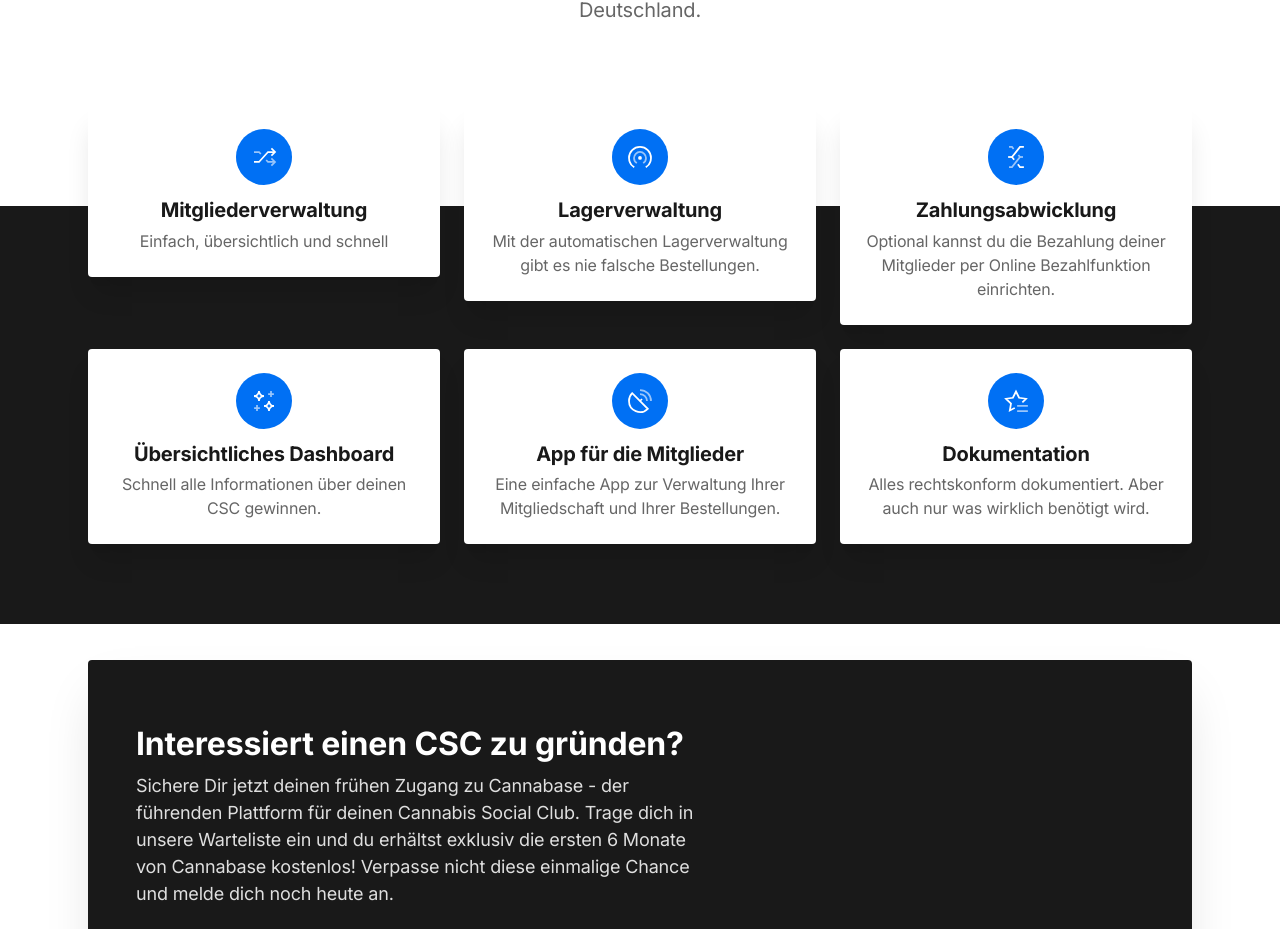
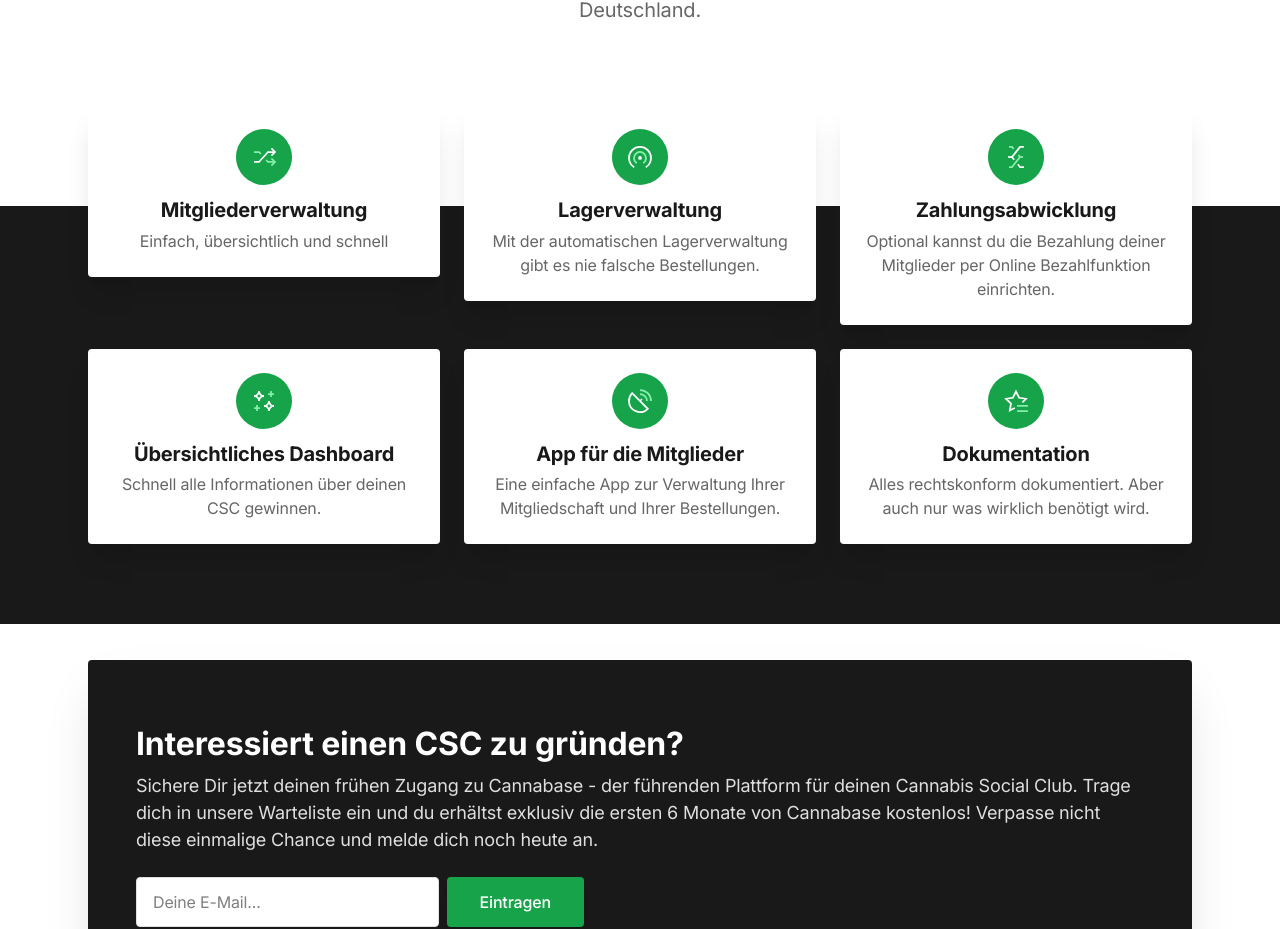
Before and after one commit to cannabase/cannabase-landing, a Next.js app: page / in a window 1280 px wide. Shown: the part 1616-2545 px from the top of the page. Built offline with nearby package versions, Linux system fonts and the light colour scheme.

Commit message:
fix: green colors

```diff
--- a/components/features-blocks.tsx
+++ b/components/features-blocks.tsx
@@ -22,11 +22,11 @@
             <div className="relative flex flex-col items-center p-6 bg-white rounded shadow-xl">
               <svg className="w-16 h-16 p-1 -mt-1 mb-2" viewBox="0 0 64 64" xmlns="http://www.w3.org/2000/svg">
                 <g fill="none" fillRule="evenodd">
-                  <rect className="fill-current text-blue-600" width="64" height="64" rx="32" />
+                  <rect className="fill-current text-green-600" width="64" height="64" rx="32" />
                   <g strokeWidth="2">
-                    <path className="stroke-current text-blue-300" d="M34.514 35.429l2.057 2.285h8M20.571 26.286h5.715l2.057 2.285" />
+                    <path className="stroke-current text-green-300" d="M34.514 35.429l2.057 2.285h8M20.571 26.286h5.715l2.057 2.285" />
                     <path className="stroke-current text-white" d="M20.571 37.714h5.715L36.57 26.286h8" />
-                    <path className="stroke-current text-blue-300" strokeLinecap="square" d="M41.143 34.286l3.428 3.428-3.428 3.429" />
+                    <path className="stroke-current text-green-300" strokeLinecap="square" d="M41.143 34.286l3.428 3.428-3.428 3.429" />
                     <path className="stroke-current text-white" strokeLinecap="square" d="M41.143 29.714l3.428-3.428-3.428-3.429" />
                   </g>
                 </g>
@@ -39,11 +39,11 @@
             <div className="relative flex flex-col items-center p-6 bg-white rounded shadow-xl">
               <svg className="w-16 h-16 p-1 -mt-1 mb-2" viewBox="0 0 64 64" xmlns="http://www.w3.org/2000/svg">
                 <g fill="none" fillRule="evenodd">
-                  <rect className="fill-current text-blue-600" width="64" height="64" rx="32" />
+                  <rect className="fill-current text-green-600" width="64" height="64" rx="32" />
                   <g strokeWidth="2" transform="translate(19.429 20.571)">
                     <circle className="stroke-current text-white" strokeLinecap="square" cx="12.571" cy="12.571" r="1.143" />
                     <path className="stroke-current text-white" d="M19.153 23.267c3.59-2.213 5.99-6.169 5.99-10.696C25.143 5.63 19.514 0 12.57 0 5.63 0 0 5.629 0 12.571c0 4.527 2.4 8.483 5.99 10.696" />
-                    <path className="stroke-current text-blue-300" d="M16.161 18.406a6.848 6.848 0 003.268-5.835 6.857 6.857 0 00-6.858-6.857 6.857 6.857 0 00-6.857 6.857 6.848 6.848 0 003.268 5.835" />
+                    <path className="stroke-current text-green-300" d="M16.161 18.406a6.848 6.848 0 003.268-5.835 6.857 6.857 0 00-6.858-6.857 6.857 6.857 0 00-6.857 6.857 6.848 6.848 0 003.268 5.835" />
                   </g>
                 </g>
               </svg>
@@ -55,11 +55,11 @@
             <div className="relative flex flex-col items-center p-6 bg-white rounded shadow-xl">
               <svg className="w-16 h-16 p-1 -mt-1 mb-2" viewBox="0 0 64 64" xmlns="http://www.w3.org/2000/svg">
                 <g fill="none" fillRule="evenodd">
-                  <rect className="fill-current text-blue-600" width="64" height="64" rx="32" />
+                  <rect className="fill-current text-green-600" width="64" height="64" rx="32" />
                   <g strokeWidth="2">
-                    <path className="stroke-current text-blue-300" d="M34.743 29.714L36.57 32 27.43 43.429H24M24 20.571h3.429l1.828 2.286" />
+                    <path className="stroke-current text-green-300" d="M34.743 29.714L36.57 32 27.43 43.429H24M24 20.571h3.429l1.828 2.286" />
                     <path className="stroke-current text-white" strokeLinecap="square" d="M34.743 41.143l1.828 2.286H40M40 20.571h-3.429L27.43 32l1.828 2.286" />
-                    <path className="stroke-current text-blue-300" d="M36.571 32H40" />
+                    <path className="stroke-current text-green-300" d="M36.571 32H40" />
                     <path className="stroke-current text-white" d="M24 32h3.429" strokeLinecap="square" />
                   </g>
                 </g>
@@ -72,12 +72,12 @@
             <div className="relative flex flex-col items-center p-6 bg-white rounded shadow-xl">
               <svg className="w-16 h-16 p-1 -mt-1 mb-2" viewBox="0 0 64 64" xmlns="http://www.w3.org/2000/svg">
                 <g fill="none" fillRule="evenodd">
-                  <rect className="fill-current text-blue-600" width="64" height="64" rx="32" />
+                  <rect className="fill-current text-green-600" width="64" height="64" rx="32" />
                   <g strokeWidth="2">
                     <path className="stroke-current text-white" d="M32 37.714A5.714 5.714 0 0037.714 32a5.714 5.714 0 005.715 5.714" />
                     <path className="stroke-current text-white" d="M32 37.714a5.714 5.714 0 015.714 5.715 5.714 5.714 0 015.715-5.715M20.571 26.286a5.714 5.714 0 005.715-5.715A5.714 5.714 0 0032 26.286" />
                     <path className="stroke-current text-white" d="M20.571 26.286A5.714 5.714 0 0126.286 32 5.714 5.714 0 0132 26.286" />
-                    <path className="stroke-current text-blue-300" d="M21.714 40h4.572M24 37.714v4.572M37.714 24h4.572M40 21.714v4.572" strokeLinecap="square" />
+                    <path className="stroke-current text-green-300" d="M21.714 40h4.572M24 37.714v4.572M37.714 24h4.572M40 21.714v4.572" strokeLinecap="square" />
                   </g>
                 </g>
               </svg>
@@ -89,10 +89,10 @@
             <div className="relative flex flex-col items-center p-6 bg-white rounded shadow-xl">
               <svg className="w-16 h-16 p-1 -mt-1 mb-2" viewBox="0 0 64 64" xmlns="http://www.w3.org/2000/svg">
                 <g fill="none" fillRule="evenodd">
-                  <rect className="fill-current text-blue-600" width="64" height="64" rx="32" />
+                  <rect className="fill-current text-green-600" width="64" height="64" rx="32" />
                   <g strokeWidth="2">
                     <path className="stroke-current text-white" d="M19.429 32a12.571 12.571 0 0021.46 8.89L23.111 23.11A12.528 12.528 0 0019.429 32z" />
-                    <path className="stroke-current text-blue-300" d="M32 19.429c6.943 0 12.571 5.628 12.571 12.571M32 24a8 8 0 018 8" />
+                    <path className="stroke-current text-green-300" d="M32 19.429c6.943 0 12.571 5.628 12.571 12.571M32 24a8 8 0 018 8" />
                     <path className="stroke-current text-white" d="M34.286 29.714L32 32" />
                   </g>
                 </g>
@@ -105,10 +105,10 @@
             <div className="relative flex flex-col items-center p-6 bg-white rounded shadow-xl">
               <svg className="w-16 h-16 p-1 -mt-1 mb-2" viewBox="0 0 64 64" xmlns="http://www.w3.org/2000/svg">
                 <g fill="none" fillRule="evenodd">
-                  <rect className="fill-current text-blue-600" width="64" height="64" rx="32" />
+                  <rect className="fill-current text-green-600" width="64" height="64" rx="32" />
                   <g strokeWidth="2" strokeLinecap="square">
                     <path className="stroke-current text-white" d="M29.714 40.358l-4.777 2.51 1.349-7.865-5.715-5.57 7.898-1.147L32 21.13l3.531 7.155 7.898 1.147L40 32.775" />
-                    <path className="stroke-current text-blue-300" d="M44.571 43.429H34.286M44.571 37.714H34.286" />
+                    <path className="stroke-current text-green-300" d="M44.571 43.429H34.286M44.571 37.714H34.286" />
                   </g>
                 </g>
               </svg>
--- a/components/newsletter.tsx
+++ b/components/newsletter.tsx
@@ -50,7 +50,7 @@
           <div className="pb-12 md:pb-20">
             <div className="relative bg-gray-900 rounded py-10 px-8 md:py-16 md:px-12 shadow-2xl overflow-hidden">
               <div className="relative flex flex-col lg:flex-row justify-between items-center">
-                <div className="text-center lg:text-left lg:max-w-xl">
+                <div className="text-center lg:text-left">
                   <h3 className="h3 text-white mb-2">Interessiert einen CSC zu gründen?</h3>
                   <p className="text-gray-300 text-lg mb-6">Sichere Dir jetzt deinen frühen Zugang zu Cannabase - der führenden Plattform für deinen Cannabis Social Club. Trage dich in unsere Warteliste ein und du erhältst exklusiv die ersten 6 Monate von Cannabase kostenlos! Verpasse nicht diese einmalige Chance und melde dich noch heute an.</p>
                   <form onSubmit={submitToWaitlist}>
@@ -58,7 +58,7 @@
                       <input type="email" name="email"
                              className="form-input w-full appearance-none bg-gray-800 border border-gray-700 focus:border-gray-600 rounded-sm px-4 py-3 mb-2 sm:mb-0 sm:mr-2 text-white placeholder-gray-500"
                              placeholder="Deine E-Mail..." aria-label="Deine E-Mail..."/>
-                      <button type="submit" className="btn text-white bg-blue-600 hover:bg-blue-700 shadow">Eintragen
+                      <button type="submit" className="btn text-white bg-green-600 hover:bg-green-700 shadow">Eintragen
                       </button>
                     </div>
                     {isSubmitted && <p className="text-sm text-green-400 mt-3">Vielen Dank für Deine Anmeldung!</p>}
--- a/components/ui/footer.tsx
+++ b/components/ui/footer.tsx
@@ -33,10 +33,16 @@
             <h6 className="text-gray-800 font-medium mb-2">Unternehmen</h6>
             <ul className="text-sm">
               <li className="mb-2">
-                <a href="#0" className="text-gray-600 hover:text-gray-900 transition duration-150 ease-in-out">Über uns</a>
+                <a href="#0" className="text-gray-600 hover:text-gray-900 transition duration-150 ease-in-out">Über
+                  uns</a>
               </li>
               <li className="mb-2">
-                <a href="#0" className="text-gray-600 hover:text-gray-900 transition duration-150 ease-in-out">Datenschutzerklärung</a>
+                <a href="#0"
+                   className="text-gray-600 hover:text-gray-900 transition duration-150 ease-in-out">Datenschutzerklärung</a>
+              </li>
+              <li className="mb-2">
+                <a href="#0"
+                   className="text-gray-600 hover:text-gray-900 transition duration-150 ease-in-out">Impressum</a>
               </li>
             </ul>
           </div>
@@ -45,7 +51,7 @@
         {/* Bottom area */}
         <div className="md:flex md:items-center md:justify-between py-4 md:py-8 border-t border-gray-200">
 
-          {/* Social as */}
+        {/* Social as */}
           <ul className="flex mb-4 md:order-1 md:ml-4 md:mb-0">
             {/*<li>
               <a href="#0" className="flex justify-center items-center text-gray-600 hover:text-gray-900 bg-white hover:bg-white-100 rounded-full shadow transition duration-150 ease-in-out" aria-label="Twitter">
```
